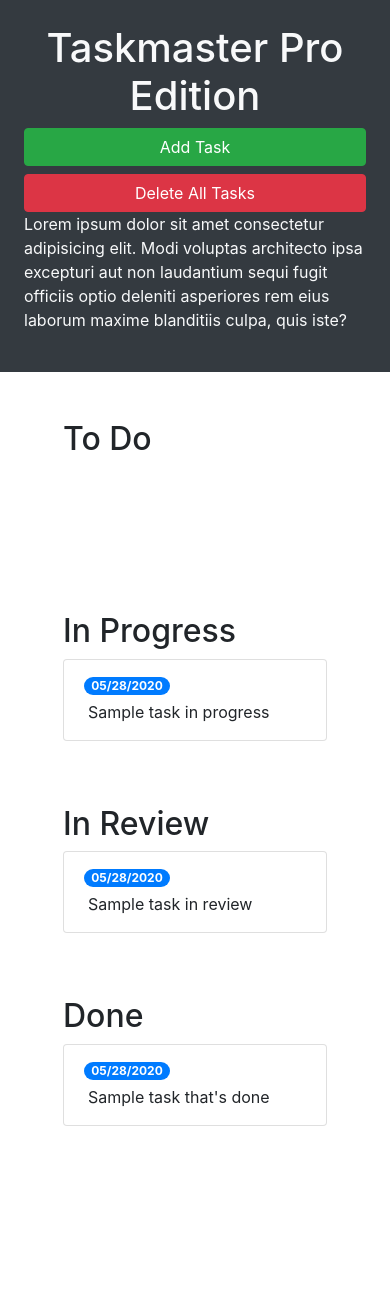
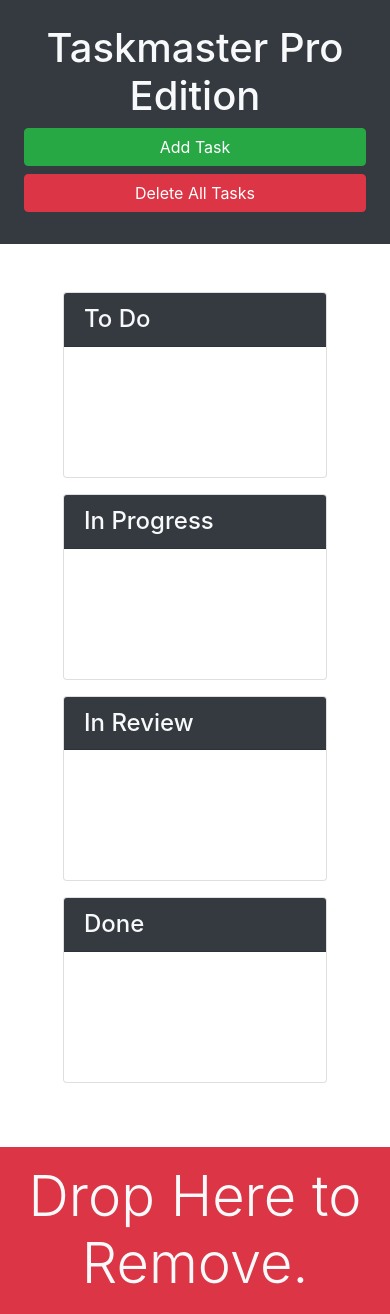
Before and after one commit to MackFolds/taskmaster-pro, a plain HTML site: page index.html in a window 390 px wide. Before the commit the page ends 1238 px from the top, so only its background shows below. Drawn offline with nearby package versions, Linux system fonts and the light colour scheme.

Commit message:
add bootstrap styles

```diff
--- a/index.html
+++ b/index.html
@@ -6,64 +6,73 @@
   <meta name="viewport" content="width=device-width, initial-scale=1.0">
   <meta http-equiv="X-UA-Compatible" content="ie=edge">
   <link rel="stylesheet" href="https://cdnjs.cloudflare.com/ajax/libs/twitter-bootstrap/4.3.1/css/bootstrap.min.css">
-  <link rel="stylesheet" href="./assets\css/style.css" />
+  <link rel="stylesheet" href="./assets/css/style.css" />
   <title>Taskmaster Pro</title>
 </head>
 
 <body>
 
   <div class="row min-vh-100 no-gutters">
-    <header class="col-12 col-lg-3 bg-dark text-light d-flex flex-column p-4 p-lg-3">
-      <h1 class="text-center">Taskmaster Pro Edition</h1>
-      <button id="create-task" class="btn btn-block btn-success" data-toggle="modal" data-target="#task-form-modal">Add
-        Task</button>
-      <button id="remove-tasks" class="btn btn-block btn-danger">Delete All Tasks</button>
-      <p class="mt-auto">Lorem ipsum dolor sit amet consectetur adipisicing elit. Modi voluptas architecto ipsa
-        excepturi aut non
-        laudantium sequi fugit officiis optio deleniti asperiores rem eius laborum maxime blanditiis culpa, quis iste?
-      </p>
+    <header class="col-12 col-lg-3 bg-dark text-light sticky-top d-flex flex-column p-4 p-lg-3">
+      <div>
+        <h1 class="text-center"><span class="oi oi-task d-inline d-lg-none"></span>
+          Taskmaster Pro Edition</h1>
+        <div class="ml-md-auto w-100 w-md-auto">
+          <button id="create-task" class="btn btn-block btn-success" data-toggle="modal"
+            data-target="#task-form-modal">Add Task</button>
+          <button id="remove-tasks" class="btn btn-block btn-danger mb-2 mb-md-4"></span>Delete All Tasks</button>
+        </div>
+      </div>
+      <p class="mt-auto d-none d-lg-block">Lorem ipsum dolor sit amet consectetur adipisicing elit. Modi voluptas
+        architecto ipsa
+        excepturi aut non laudantium sequi fugit officiis optio deleniti asperiores rem eius laborum maxime blanditiis
+        culpa, quis iste?</p>
     </header>
-    <main class="col-12 col-lg-9">
+    <main class="col-12 col-lg-9 d-flex flex-column">
       <div class="m-5 row justify-content-around">
-        <!-- todo start -->
           <div class="col-12 col-md-6 col-xl-3 mb-3">
-          <h2>To Do</h2>
-          <ul id="list-toDo" class="list-group"></ul>
-        </div>
-        <!-- todo end -->
-        <!-- in progress start -->
-        <div class="col-12 col-md-6 col-xl-3 mb-3">
-          <h2>In Progress</h2>
-          <ul id="list-inProgress" class="list-group">
-            <li class="list-group-item">
-              <span class="badge badge-primary badge-pill">05/28/2020</span>
-              <p class="m-1">Sample task in progress</p>
-            </li>
+            <div class="card">
+              <h4 class="card-header bg-dark text-light">
+                To Do
+              </h4>
+              <ul id="list-toDo" class="list-group list-group-flush">
               </ul>
             </div>
-        <!-- in progress end -->
-        <!-- in review start -->
+          </div>
           <div class="col-12 col-md-6 col-xl-3 mb-3">
-          <h2>In Review</h2>
-          <ul id="list-inReview" class="list-group">
-            <li class="list-group-item">
-              <span class="badge badge-primary badge-pill">05/28/2020</span>
-              <p class="m-1">Sample task in review</p>
-            </li>
+            <div class="card">
+              <h4 class="card-header bg-dark text-light">
+                In Progress
+              </h4>
+              <ul id="list-inProgress" class="list-group list-group-flush">
               </ul>
             </div>
-        <!-- in review end -->
-        <!-- done start -->
+          </div>
           <div class="col-12 col-md-6 col-xl-3 mb-3">
-          <h2>Done</h2>
-          <ul id="list-done" class="list-group">
-            <li class="list-group-item">
-              <span class="badge badge-primary badge-pill">05/28/2020</span>
-              <p class="m-1">Sample task that's done</p>
-            </li>
+            <div class="card">
+              <h4 class="card-header bg-dark text-light">
+                In Review
+              </h4>
+              <ul id="list-inReview" class="list-group list-group-flush">
               </ul>
             </div>
-        <!-- done end -->
+          </div>
+          <div class="col-12 col-md-6 col-xl-3 mb-3">
+            <div class="card">
+              <h4 class="card-header bg-dark text-light">
+                Done
+              </h4>
+              <ul id="list-done" class="list-group list-group-flush">
+              </ul>
+            </div>
+          </div>
+      </div>
+      <div class="mt-auto" id="trash">
+        <div class="w-100 bg-danger p-3 text-center text-light display-4">
+          Drop Here to Remove.
+        </div>
+      </div>
+    </main>
   </div>
 
   <!-- Modal -->
@@ -81,11 +90,11 @@
           <form>
             <div class="form-group">
               <label for="modalTaskDescription">Task description</label>
-              <textarea id="modalTaskDescription" rows="3"></textarea>
+              <textarea class="form-control" id="modalTaskDescription" rows="3"></textarea>
             </div>
             <div class="form-group">
               <label for="modalDueDate">Due date</label>
-              <input type="text" id="modalDueDate" placeholder="mm/dd/yyyy" autocomplete="off" />
+              <input type="text" class="form-control" id="modalDueDate" placeholder="mm/dd/yyyy" autocomplete="off" />
             </div>
           </form>
         </div>
@@ -100,7 +109,7 @@
   <script src="https://cdnjs.cloudflare.com/ajax/libs/jquery/3.4.1/jquery.min.js"></script>
   <script src="https://cdnjs.cloudflare.com/ajax/libs/popper.js/1.15.0/umd/popper.min.js"></script>
   <script src="https://cdnjs.cloudflare.com/ajax/libs/twitter-bootstrap/4.3.1/js/bootstrap.min.js"></script>
-  <script src="./assets\css/js/script.js"></script>
+  <script src="./assets/js/script.js"></script>
 </body>
 
 </html>
```
Lines whose indentation alone changed are shown as unchanged.
